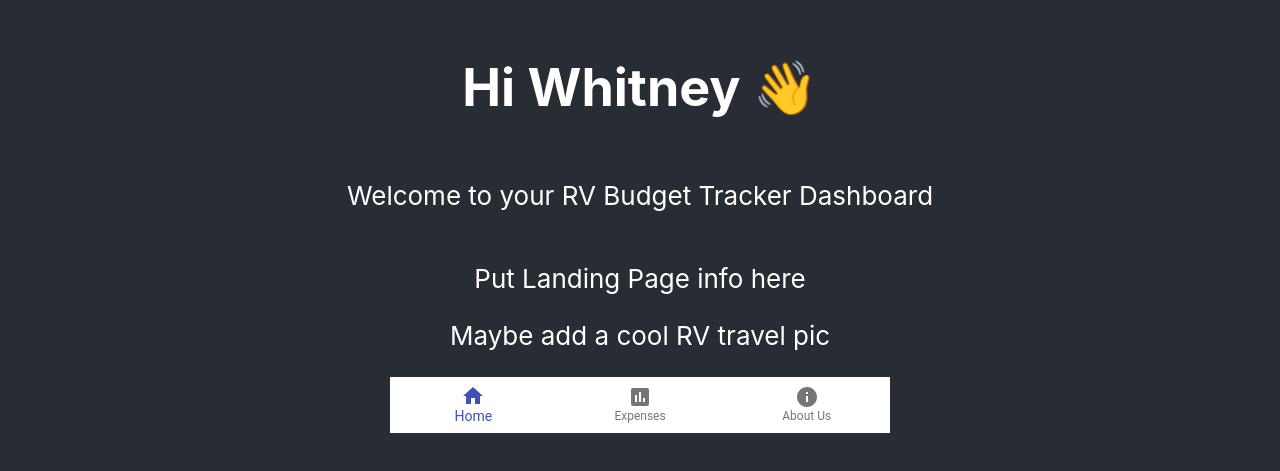
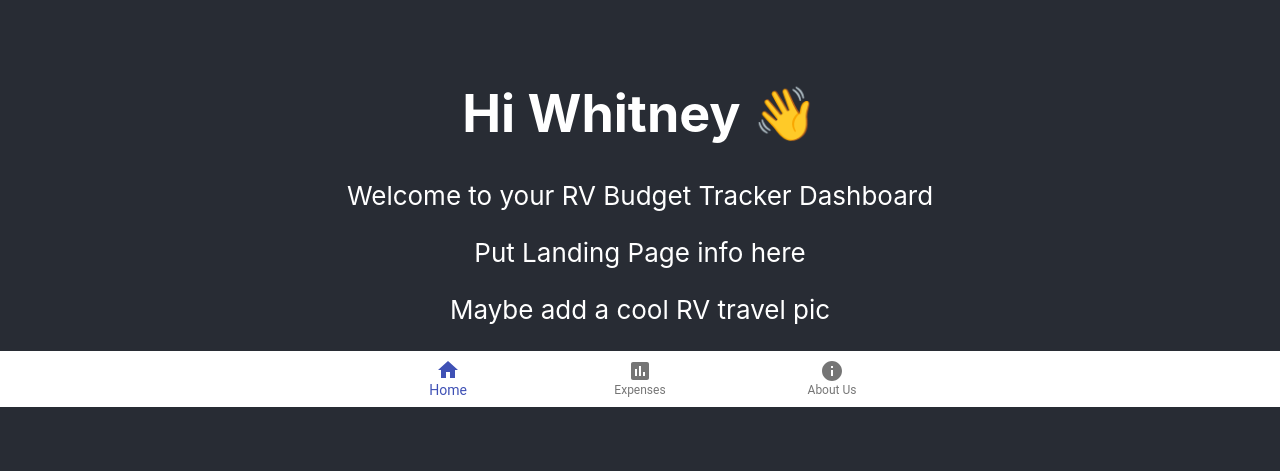
Before and after one commit to whitwong/rv-budget-tracker, a React (Create React App) app in the folder client/: page / in a window 1280 px wide. Shown: the part 173-644 px from the top of the page. Built offline with nearby package versions, Linux system fonts and the light colour scheme.

Commit message:
Moved greeting text from App.jsx to /pages/LandingPage.jsx. Changed total width of bottom nav bar to span to the whole window.

```diff
--- a/client/src/App.jsx
+++ b/client/src/App.jsx
@@ -8,10 +8,7 @@ const App = () => {
     <div className="App">
       <header className="App-header">
 
-        <h1>Hi Whitney <span role="img">👋</span></h1>
-        <p>Welcome to your RV Budget Tracker Dashboard</p>
-
-        <NavigationBar />
+      <NavigationBar />
 
       </header>
     </div>
--- a/client/src/components/BottomNavigation.jsx
+++ b/client/src/components/BottomNavigation.jsx
@@ -12,7 +12,7 @@ import AboutUsPage from '../pages/AboutUs';
 
 const useStyles = makeStyles({
   root: {
-    width: 500,
+    width: "100%",
   },
 });
 
--- a/client/src/pages/LandingPage.jsx
+++ b/client/src/pages/LandingPage.jsx
@@ -4,6 +4,10 @@ import React from 'react';
 const LandingPage = () => {
   return(
     <div className="LandingPage">
+
+      <h1>Hi Whitney <span role="img" aria-label="wave-hand" >👋</span></h1>
+      <p>Welcome to your RV Budget Tracker Dashboard</p>
+
       <p>Put Landing Page info here</p>
       <p>Maybe add a cool RV travel pic</p>
     </div>
```
